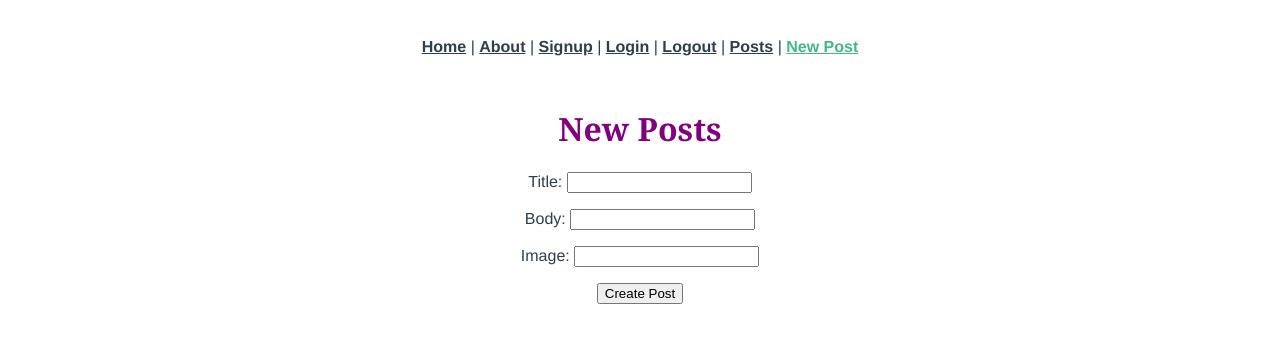
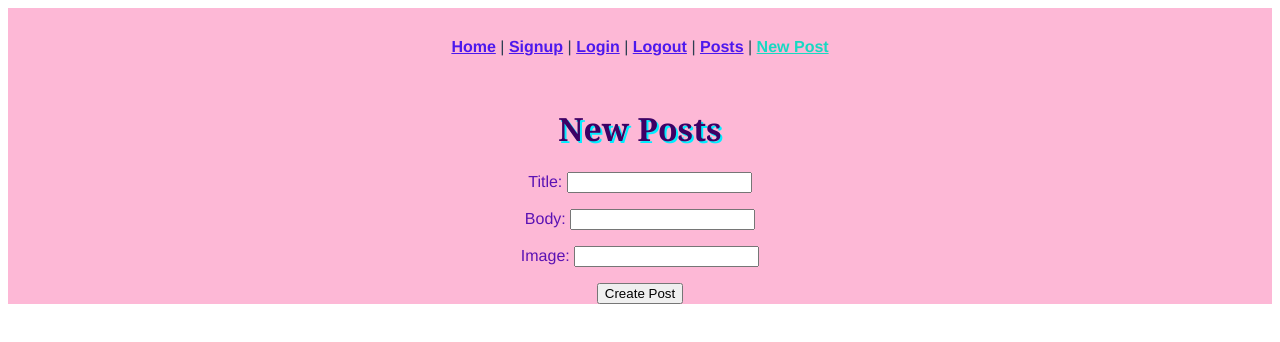
Before and after one commit to Cierrasimms/blog-frontend, a Vue app: page /posts/new in a window 1280 px wide. Shown: the top 342 px of the page. Built offline with nearby package versions, Linux system fonts and the light colour scheme.

Commit message:
added styling

```diff
--- a/src/App.vue
+++ b/src/App.vue
@@ -1,8 +1,6 @@
 <template>
   <nav>
     <router-link to="/">Home</router-link>
-    |
-    <router-link to="/about">About</router-link>
     |
     <router-link to="/signup">Signup</router-link>
     |
@@ -32,10 +30,10 @@ nav {
 
 nav a {
   font-weight: bold;
-  color: #2c3e50;
+  color: #4d18ed;
 }
 
 nav a.router-link-exact-active {
-  color: #42b983;
+  color: #17d9c2;
 }
 </style>
--- a/src/router/index.js
+++ b/src/router/index.js
@@ -1,6 +1,5 @@
 import { createRouter, createWebHistory } from "vue-router";
 import HomeView from "../views/HomeView.vue";
-import AboutView from "../views/AboutView.vue";
 import SignupView from "../views/SignupView.vue";
 import LoginView from "../views/LoginView.vue";
 import LogoutView from "../views/LogoutView.vue";
@@ -13,11 +12,6 @@ const routes = [
     path: "/",
     name: "home",
     component: HomeView,
-  },
-  {
-    path: "/about",
-    name: "about",
-    component: AboutView,
   },
   {
     path: "/signup",
--- a/src/views/AboutView.vue
+++ /dev/null
@@ -1,5 +0,0 @@
-<template>
-  <div class="about">
-    <h1>This is an about page</h1>
-  </div>
-</template>
--- a/src/views/HomeView.vue
+++ b/src/views/HomeView.vue
@@ -8,7 +8,7 @@
 export default {
   data: function () {
     return {
-      message: "Sup!",
+      message: "Go away",
     };
   },
   created: function () {},
--- a/src/views/PostsIndex.vue
+++ b/src/views/PostsIndex.vue
@@ -37,11 +37,11 @@ export default {
 
 <style>
 h1 {
-  color: purple;
+  color: rgb(0, 0, 0);
   font-family: Georgia;
 }
 h2 {
-  color: plum;
+  color: rgb(0, 0, 0);
   font-family: Arial, Helvetica, sans-serif;
 }
 </style>
--- a/src/views/PostsShow.vue
+++ b/src/views/PostsShow.vue
@@ -1,7 +1,7 @@
 <template>
   <div class="home">
     <h1>Post Info</h1>
-    <p>{{ post.title }}</p>
+    <h2>{{ post.title }}</h2>
     <p>{{ post.body }}</p>
     <img v-bind:src="post.image" v-bind:alt="post.title" style="max-width: 250px" />
     <div></div>
@@ -32,4 +32,18 @@ export default {
 };
 </script>
 
-<style></style>
+<style>
+h1 {
+  color: rgb(61, 1, 101);
+  text-shadow: 2px 2px #00eeff;
+}
+h2 {
+  color: rgb(107, 11, 170);
+}
+p {
+  color: rgb(91, 18, 180);
+}
+div {
+  background-color: rgb(253, 184, 214);
+}
+</style>
```
